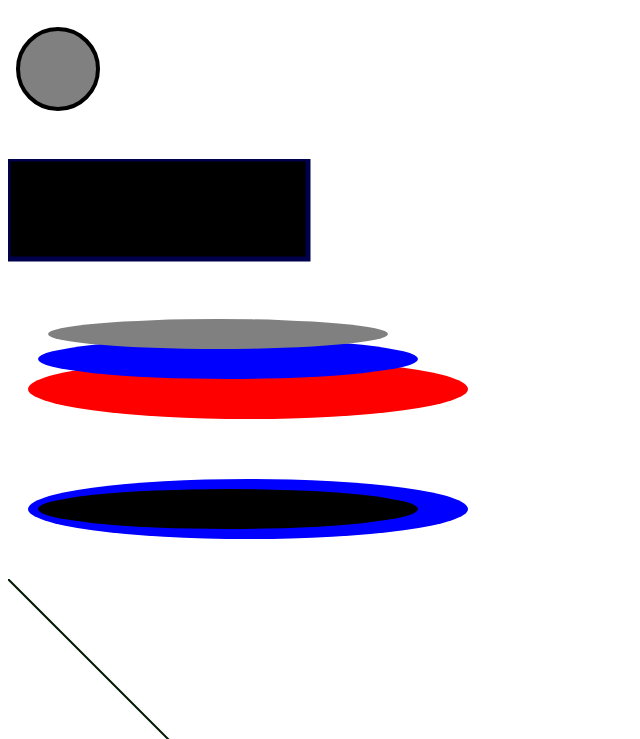
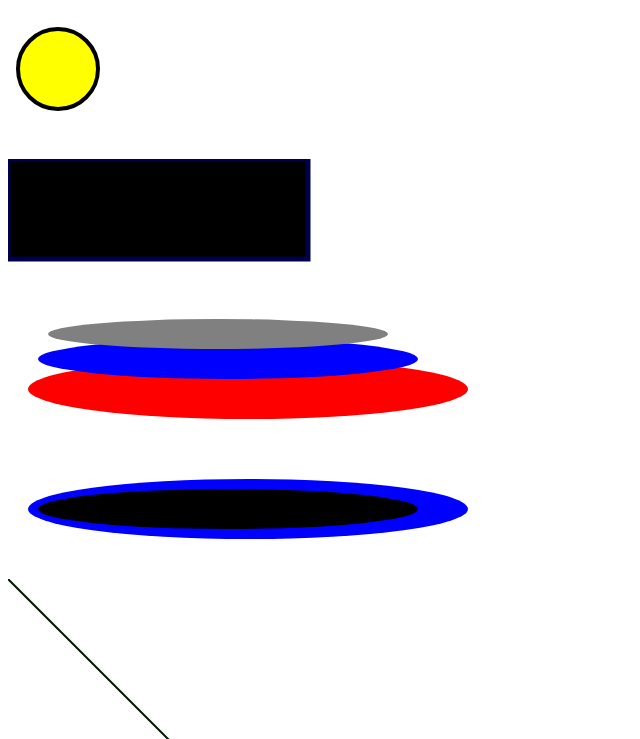
Before and after one commit to LinkWHorter/KovLab12, a plain HTML site: page index.html in a window 1280 px wide. Shown: the part 61-800 px from the top of the page, without its empty margins (0-640 px from the left). Drawn offline with Linux system fonts and the light colour scheme.

Commit message:
Update index.html

```diff
--- a/index.html
+++ b/index.html
@@ -5,7 +5,7 @@
 <h1>SVG-робота. Ковальов Владислав.</h1>
 <p>
   <svg width="120" height="120">
-    <circle cx="50" cy="50" r="40" stroke="black" stroke-width="4" fill="gray" />
+    <circle cx="50" cy="50" r="40" stroke="black" stroke-width="4" fill="yellow" />
   </svg>
 </p>
 <p>
```
